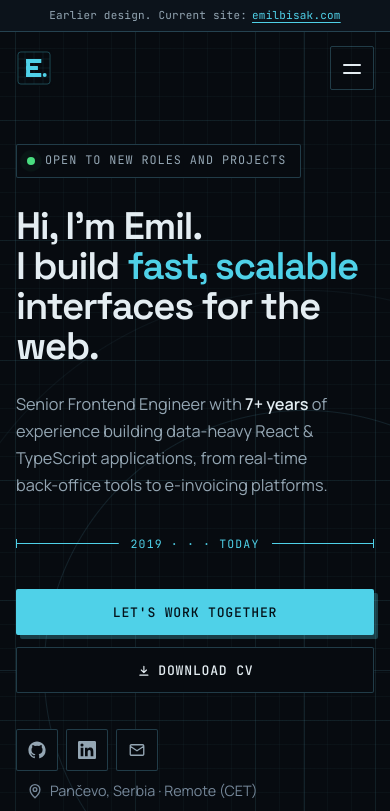
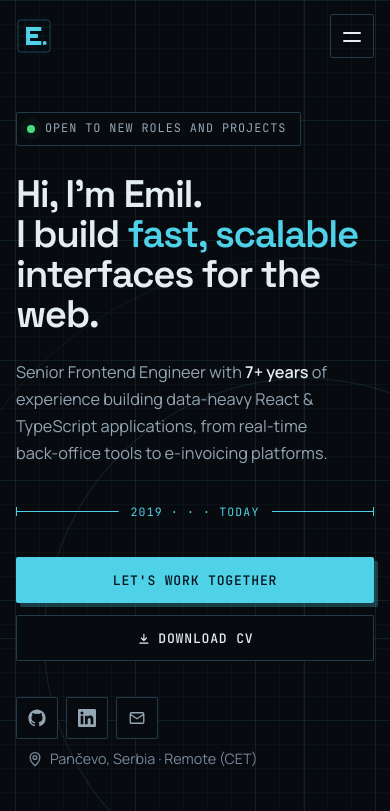
Before and after one commit to EmilBisak/e-b.dev, a plain HTML site: page index.html in a window 390 px wide. Shown: the top 811 px of the page. Drawn offline with Linux system fonts and the light colour scheme.

Commit message:
Make e-b.dev a standalone edition of the portfolio
- Remove the notice bar now that the content matches emilbisak.com
- Show e-b.dev in the logo and the drawing title block
- Add a footer link to the more visual edition at emilbisak.com

```diff
--- a/index.html
+++ b/index.html
@@ -13,7 +13,7 @@
     <meta name="author" content="Emil Bisak">
     <meta name="theme-color" content="#070b10">
     <link rel="canonical" href="https://e-b.dev/">
-    <!-- An archived earlier version: kept out of search so it never competes with emilbisak.com -->
+    <!-- Same content as emilbisak.com: kept out of search so the two never compete -->
     <meta name="robots" content="noindex">
 
     <!-- Open Graph -->
@@ -75,13 +75,6 @@
 </head>
 
 <body>
-    <!-- Archive notice: this is an earlier design, the current site is emilbisak.com -->
-    <div class="archive-bar" role="note">
-        <span class="archive-full">This is an earlier design of my portfolio. The current one is at</span>
-        <span class="archive-short">Earlier design. Current site:</span>
-        <a href="https://emilbisak.com/">emilbisak.com</a>
-    </div>
-
     <!-- SVG icon sprite -->
     <svg width="0" height="0" style="position:absolute" aria-hidden="true">
         <symbol id="i-github" viewBox="0 0 24 24">
@@ -124,7 +117,7 @@
         <nav class="nav container" aria-label="Primary">
             <a href="#top" class="logo" aria-label="Emil Bisak, back to top">
                 <img class="logo-mark" src="assets/favicon.svg" alt="" width="36" height="36">
-                <span class="logo-text">emilbisak<span class="accent">.com</span></span>
+                <span class="logo-text">e-b<span class="accent">.dev</span></span>
             </a>
 
             <button class="nav-toggle" aria-expanded="false" aria-controls="nav-menu" data-nav-toggle>
@@ -583,13 +576,14 @@
         <div class="container">
             <div class="title-block" aria-label="Drawing title block">
                 <div><span>Drawn by</span>Emil Bisak</div>
-                <div><span>Project</span>emilbisak.com</div>
+                <div><span>Project</span>e-b.dev</div>
                 <div><span>Rev</span><span class="tb-value" data-year></span></div>
                 <div><span>Scale</span>1:1</div>
             </div>
         </div>
         <div class="container footer-inner">
             <p>&copy; 2019 - <span data-year-copy></span> Emil Bisak. Built by hand with HTML, CSS &amp; JS.</p>
+            <p class="footer-alt">Same portfolio, more visual: <a href="https://emilbisak.com/" target="_blank" rel="noopener">emilbisak.com ↗</a></p>
             <a href="#top" class="footer-top">Back to top ↑</a>
         </div>
     </footer>
--- a/style.css
+++ b/style.css
@@ -1457,6 +1457,18 @@ button {
     color: var(--text);
 }
 
+/* The same portfolio in its visual design lives at emilbisak.com */
+.footer-alt a {
+    color: var(--accent);
+    text-decoration: underline;
+    text-underline-offset: 3px;
+    transition: color .2s;
+}
+
+.footer-alt a:hover {
+    color: var(--text);
+}
+
 /* ---------- Reveal animation ---------- */
 
 .js .reveal {
@@ -1707,79 +1719,3 @@ button {
         transform: none;
     }
 }
-
-/* ---------- Archive notice (e-b.dev) ---------- */
-/* A slim bar above the header says this is an earlier version and links to the current site.
-   Everything that was placed below the fixed header moves down by the bar's height. */
-:root {
-    --banner-h: 36px;
-}
-
-.archive-bar {
-    position: fixed;
-    inset: 0 0 auto;
-    z-index: 60;
-    height: var(--banner-h);
-    display: flex;
-    align-items: center;
-    justify-content: center;
-    gap: .45em;
-    padding-inline: 16px;
-    background: var(--surface);
-    border-bottom: 1px solid var(--border-strong);
-    color: var(--muted);
-    font-family: var(--font-mono);
-    font-size: 12px;
-    letter-spacing: .02em;
-    white-space: nowrap;
-}
-
-.archive-bar a {
-    color: var(--accent);
-    text-decoration: underline;
-    text-underline-offset: 3px;
-}
-
-.archive-short {
-    display: none;
-}
-
-body {
-    padding-top: var(--banner-h);
-}
-
-html {
-    scroll-padding-top: calc(var(--header-h) + var(--banner-h));
-}
-
-.site-header {
-    top: var(--banner-h);
-}
-
-.job-meta {
-    top: calc(var(--header-h) + var(--banner-h) + 24px);
-}
-
-@media (max-width: 860px) {
-    .nav-menu {
-        top: calc(var(--header-h) + var(--banner-h));
-    }
-}
-
-@media (max-width: 640px) {
-    :root {
-        --banner-h: 32px;
-    }
-
-    .archive-bar {
-        font-size: 11px;
-    }
-
-    .archive-full {
-        display: none;
-    }
-
-    .archive-short {
-        display: inline;
-    }
-}
```
Also changed, not shown: 1 other file.
